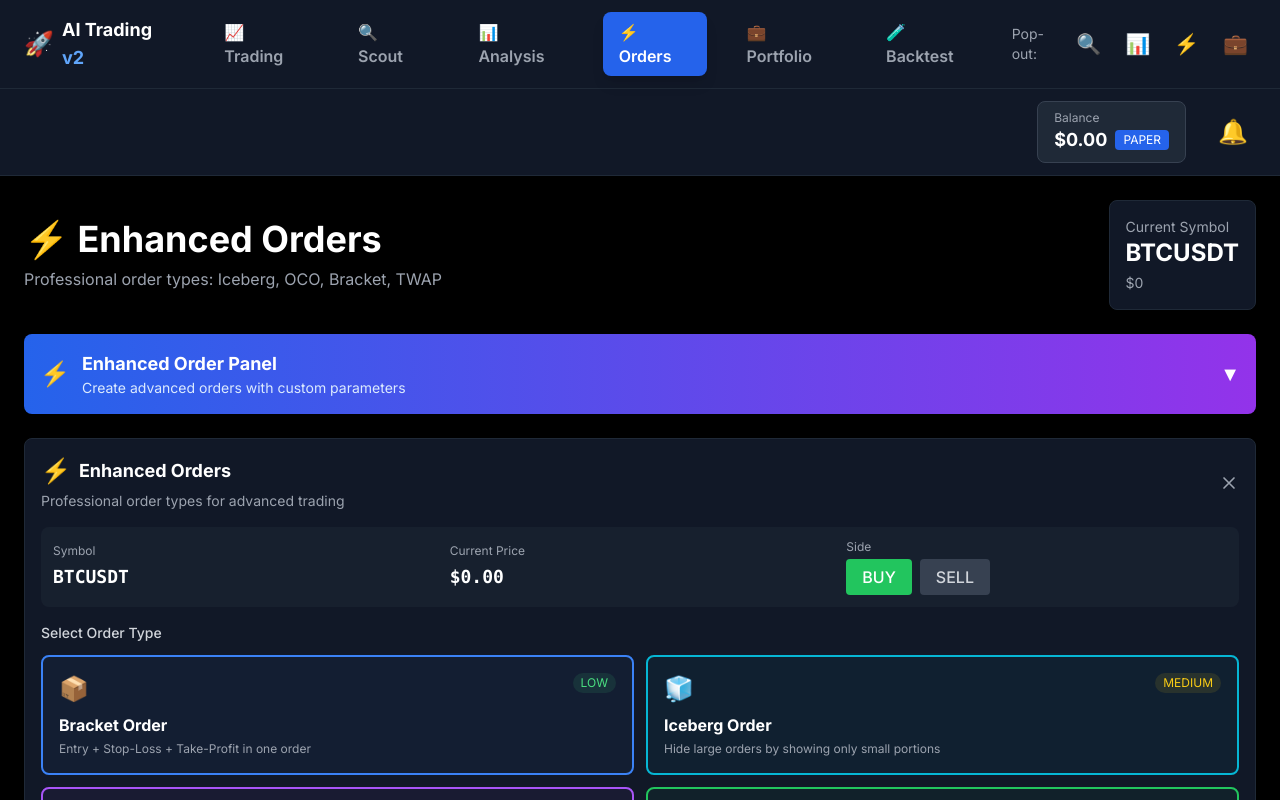
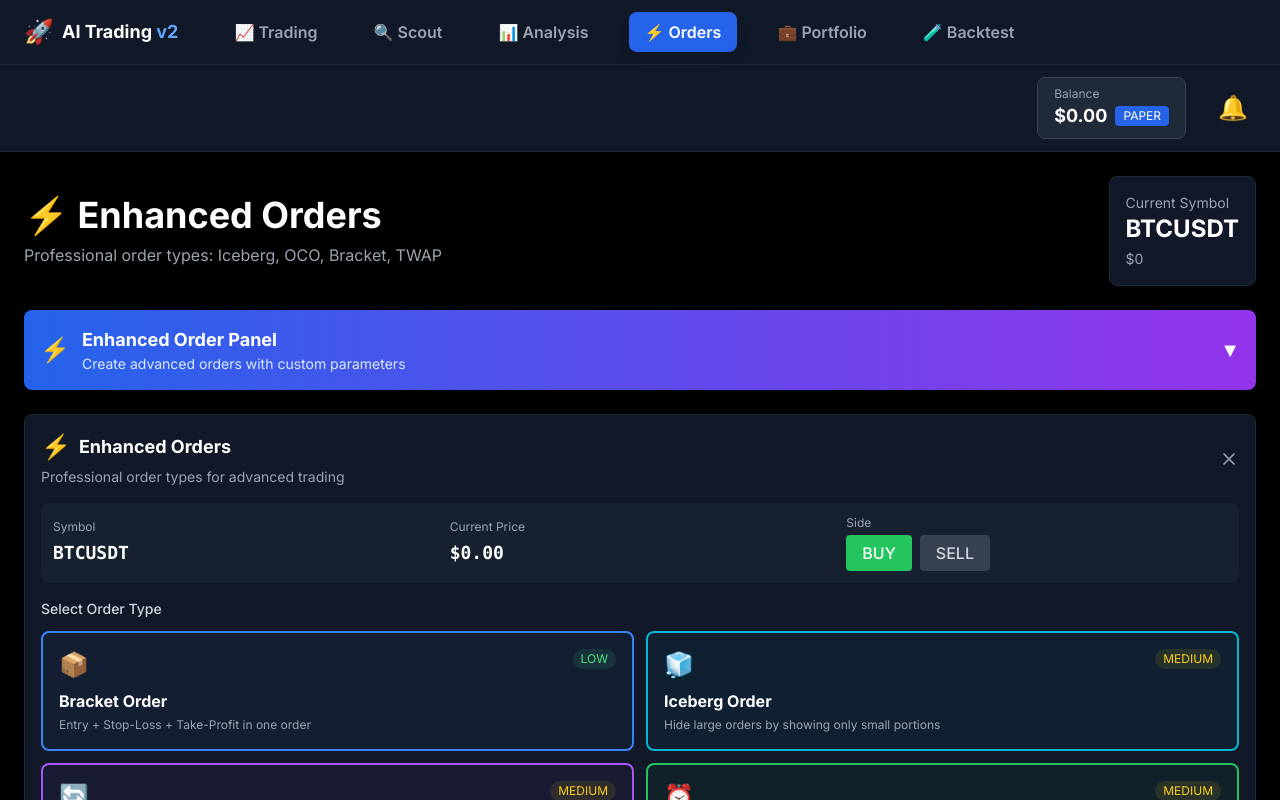
Before and after one commit to 1964adg/ai-trading-v2, a Next.js app in the folder frontend/: page /orders in a window 1280 px wide. Shown: the top 800 px of the page. Built offline with nearby package versions, Linux system fonts and the light colour scheme.

Commit message:
feat: remove pop-out buttons from global header

```diff
--- a/frontend/components/layout/GlobalHeader.tsx
+++ b/frontend/components/layout/GlobalHeader.tsx
@@ -4,7 +4,6 @@ import { usePathname } from 'next/navigation';
 import Link from 'next/link';
 import BalanceDisplay from '@/components/shared/BalanceDisplay';
 import NotificationsBell from '@/components/shared/NotificationsBell';
-import PopOutButtons from '@/components/layout/PopOutButtons';
 
 /**
  * Global Header Component
@@ -49,10 +48,6 @@ export default function GlobalHeader() {
           </Link>
         ))}
 
-        {/* Pop-out buttons (right side) */}
-        <div className="ml-auto">
-          <PopOutButtons />
-        </div>
       </nav>
 
       {/* Controls Row */}
--- a/frontend/components/layout/PopOutButtons.tsx
+++ /dev/null
@@ -1,109 +0,0 @@
-'use client';
-
-import { toast } from 'sonner';
-
-interface PopOutConfig {
-  url: string;
-  title: string;
-  width: number;
-  height: number;
-  emoji: string;
-}
-
-const popOutConfigs: Record<string, PopOutConfig> = {
-  scout: {
-    url: '/scout',
-    title: 'Crypto Scout',
-    width: 1200,
-    height: 800,
-    emoji: '🔍',
-  },
-  analysis: {
-    url: '/analysis',
-    title: 'Pattern Analysis',
-    width: 1400,
-    height: 900,
-    emoji: '📊',
-  },
-  orders: {
-    url: '/orders',
-    title: 'Enhanced Orders',
-    width: 1000,
-    height: 700,
-    emoji: '⚡',
-  },
-  portfolio: {
-    url: '/portfolio',
-    title: 'Portfolio & Risk',
-    width: 1200,
-    height: 800,
-    emoji: '💼',
-  },
-};
-
-/**
- * Pop-Out Buttons Component
- * Provides buttons to open pages in separate windows
- * Only allows internal paths for security
- */
-
-// Whitelist of allowed paths
-const ALLOWED_PATHS = ['/scout', '/analysis', '/orders', '/portfolio'];
-
-export default function PopOutButtons() {
-  const openPopOut = (config: PopOutConfig) => {
-    try {
-      // Validate URL is in whitelist
-      if (!ALLOWED_PATHS.includes(config.url)) {
-        toast.error('Invalid page URL');
-        return;
-      }
-
-      const left = (window.screen.width - config.width) / 2;
-      const top = (window.screen.height - config.height) / 2;
-
-      const features = [
-        `width=${config.width}`,
-        `height=${config.height}`,
-        `left=${left}`,
-        `top=${top}`,
-        'resizable=yes',
-        'scrollbars=yes',
-        'status=yes',
-      ].join(',');
-
-      const newWindow = window.open(config.url, config.title, features);
-
-      if (newWindow) {
-        newWindow.focus();
-        toast.success(`Opened ${config.title} in new window`);
-      } else {
-        toast.error('Pop-up blocked. Please allow pop-ups for this site.');
-      }
-    } catch (error) {
-      console.error('Failed to open pop-out window:', error);
-      toast.error('Failed to open window');
-    }
-  };
-
-  return (
-    <div className="flex items-center gap-2">
-      <span className="text-gray-400 text-sm mr-2">Pop-out:</span>
-      {Object.entries(popOutConfigs).map(([key, config]) => (
-        <button
-          key={key}
-          onClick={() => openPopOut(config)}
-          className="p-2 hover:bg-gray-700 rounded-lg transition-colors group relative"
-          title={`Open ${config.title} in new window`}
-        >
-          <span className="text-xl">{config.emoji}</span>
-
-          {/* Tooltip */}
-          <div className="absolute bottom-full mb-2 left-1/2 transform -translate-x-1/2 bg-gray-700 text-white text-xs py-1 px-2 rounded whitespace-nowrap opacity-0 group-hover:opacity-100 transition-opacity pointer-events-none">
-            {config.title}
-          </div>
-        </button>
-      ))}
-    </div>
-  );
-}
```
